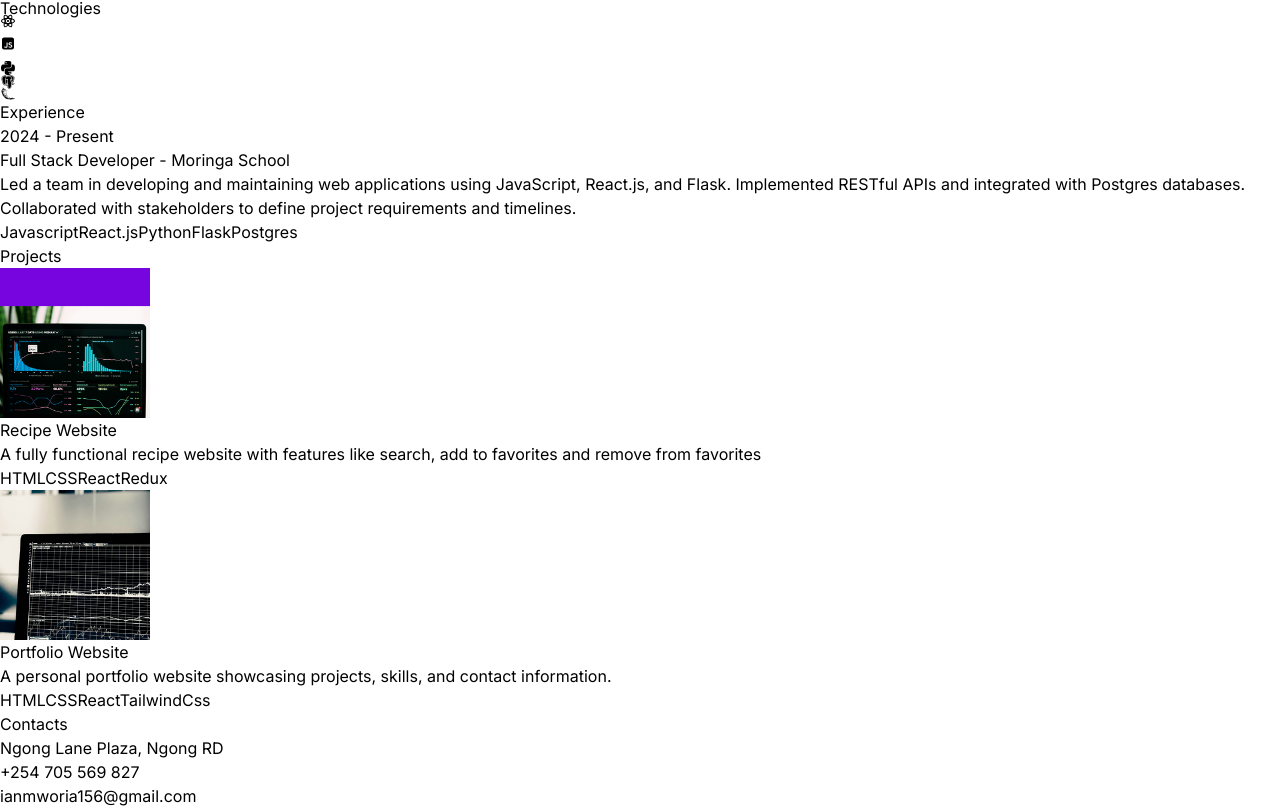
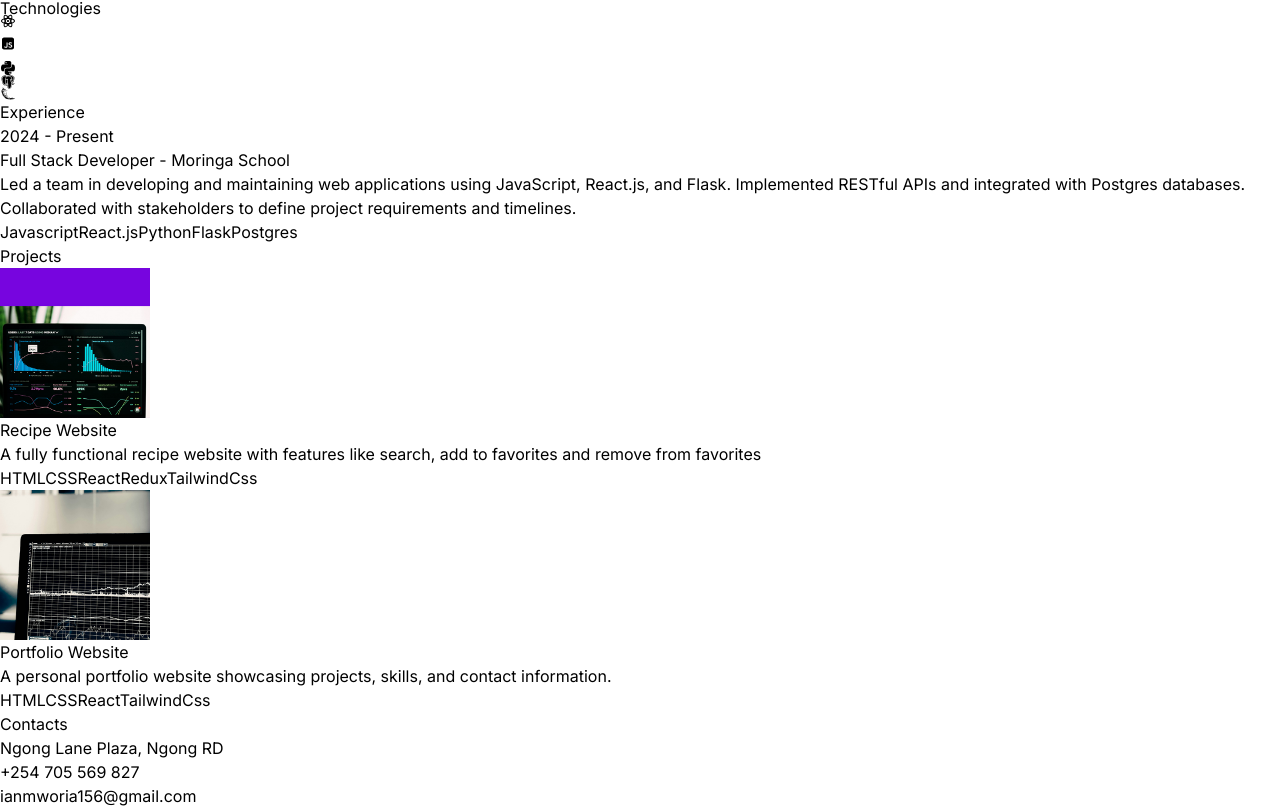
Before and after one commit to Mworia-Ian/portfolio_website, a React (Vite) app: page / in a window 1280 px wide. Shown: the part 3184-3992 px from the top of the page. Built offline with nearby package versions, Linux system fonts and the light colour scheme.

Commit message:
Updated technologies

```diff
--- a/src/constants/index.js
+++ b/src/constants/index.js
@@ -27,7 +27,7 @@ export const PROJECTS = [
     image: project1,
     description:
       "A fully functional recipe website with features like search, add to favorites and remove from favorites",
-    technologies: ["HTML", "CSS", "React", "Redux"],
+    technologies: ["HTML", "CSS", "React", "Redux", "TailwindCss"],
   },
   {
     title: "Portfolio Website",
```
